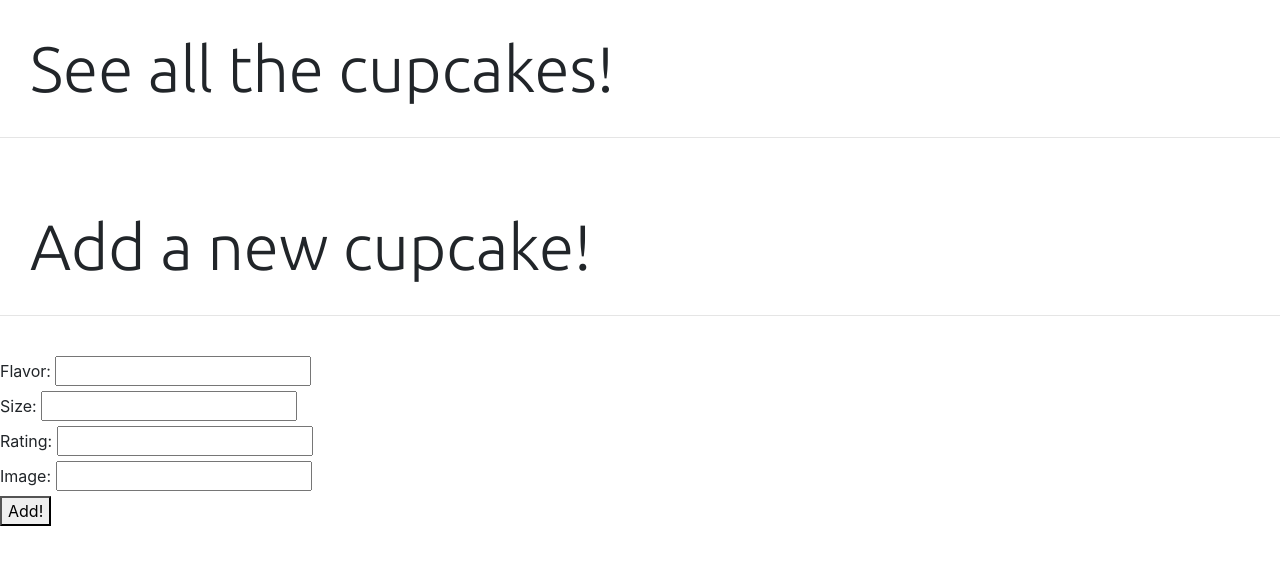
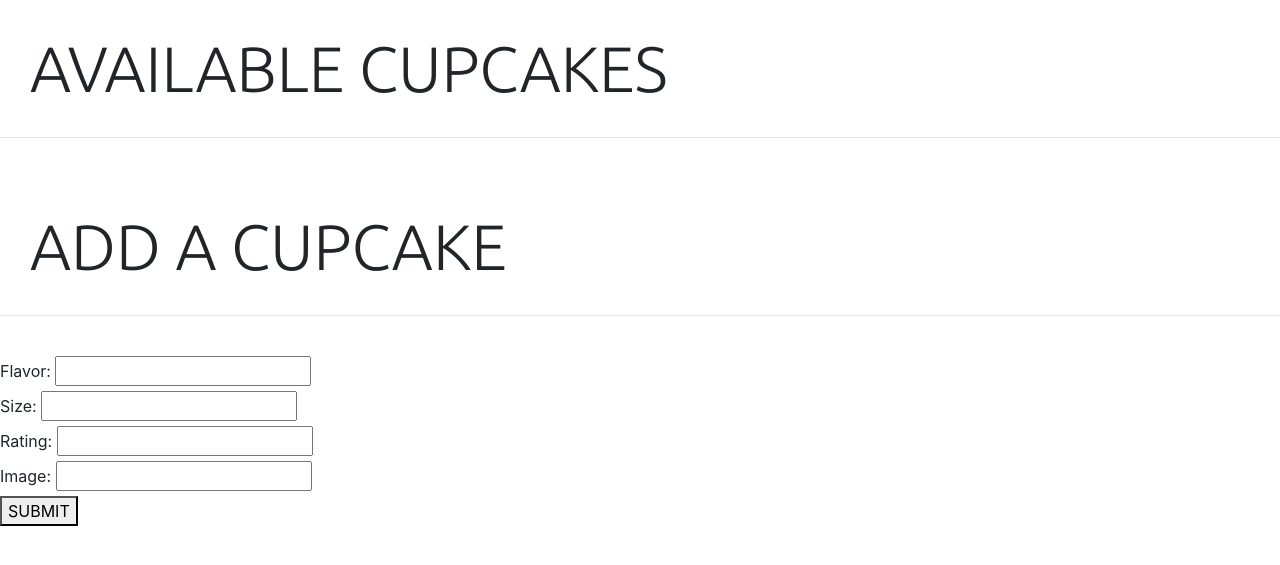
Before and after one commit to LouisGaravaglia/Cupcakes, a Flask app: page / in a window 1280 px wide. Shown: the part 56-621 px from the top of the page. Run offline with Flask 2, Linux system fonts and the light colour scheme; data that the repository does not hold is empty; some libraries are stand-ins or nearby versions.

Commit message:
changed a little of the HTML

```diff
--- a/static/script.js
+++ b/static/script.js
@@ -70,4 +70,4 @@ $("#cupcakes-list").on("click", ".delete-button", async function (e) {
 });
 
 
-$(showInitialCupcakes);
+showInitialCupcakes();
--- a/templates/index.html
+++ b/templates/index.html
@@ -4,14 +4,14 @@
 {% block content %}
 
 <section class="pets">
-  <h1 class="home-header">See all the cupcakes!</h1>
+  <h1 class="home-header">AVAILABLE CUPCAKES</h1>
   <hr />
   <br />
 
-        <ul id="cupcakes-list"></ul>
+    <ul id="cupcakes-list"></ul>
 
 
-  <h1 class="home-header">Add a new cupcake!</h1>
+  <h1 class="home-header">ADD A CUPCAKE</h1>
   <hr />
   <br />
   <form id="new-cupcake-form">
@@ -35,7 +35,7 @@
       <input name="image" id="form-image" />
     </div>
 
-    <button>Add!</button>
+    <button>SUBMIT</button>
   </form>
 
 
```
